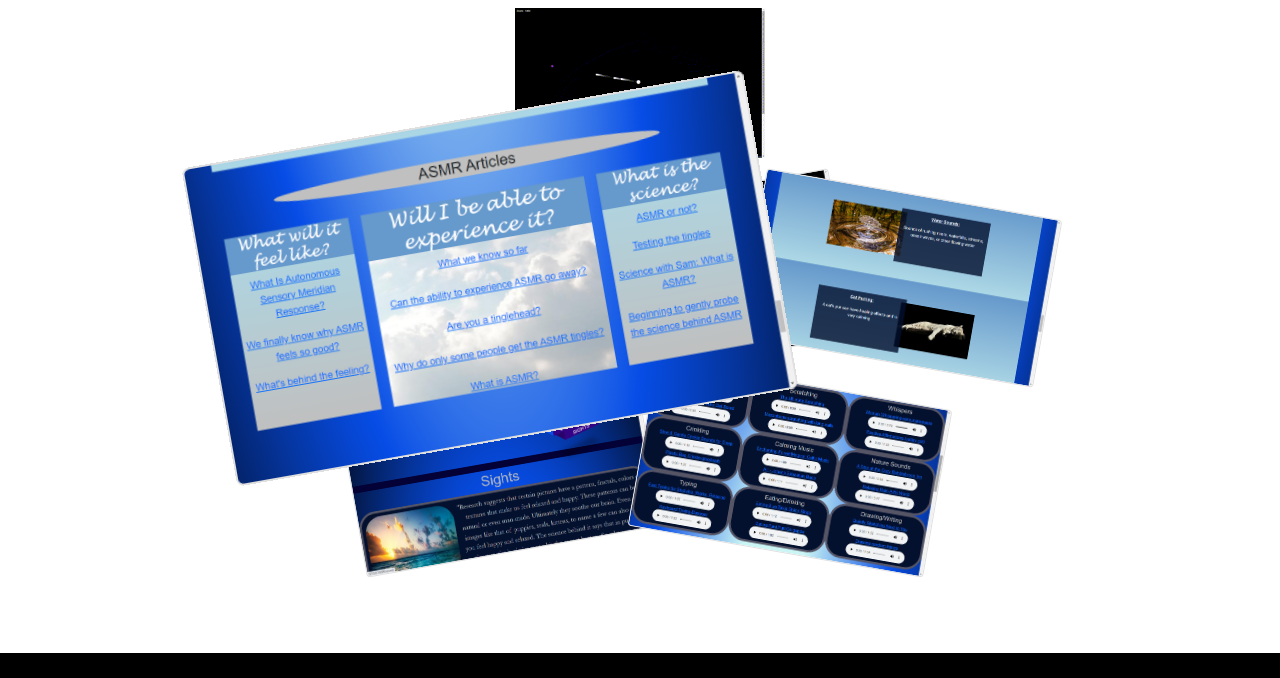
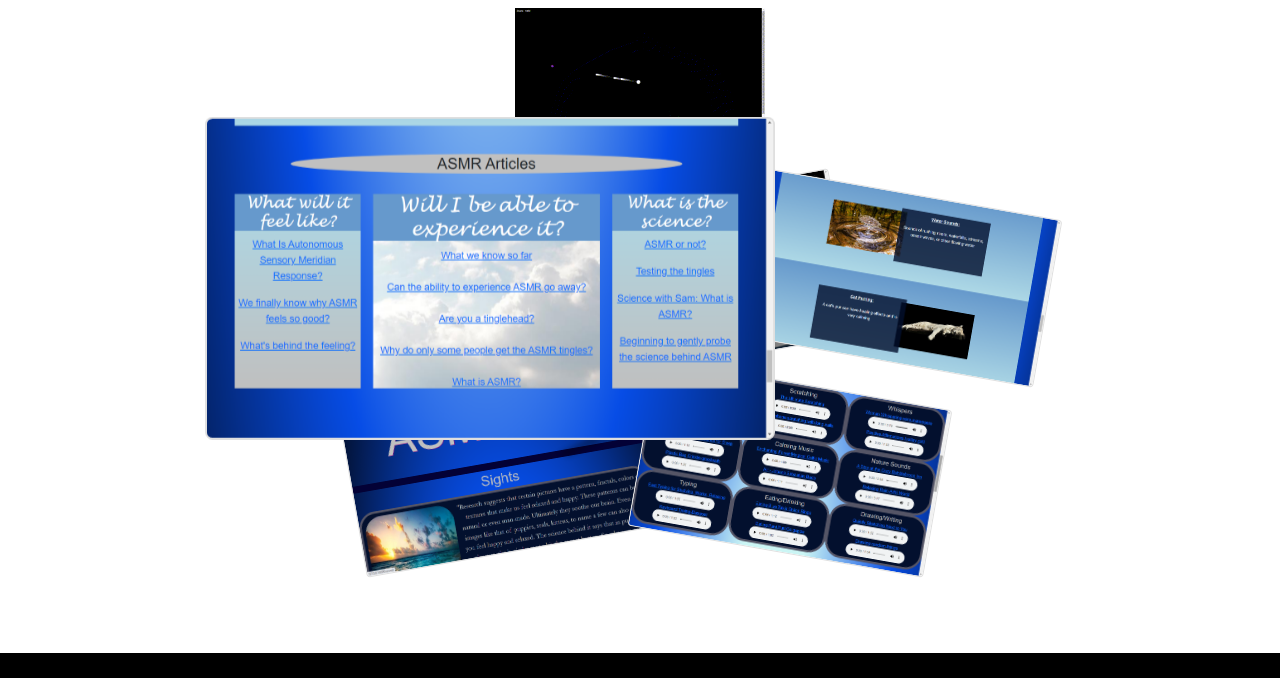
Before and after one commit to lyzx07/Portfolio-site, a plain HTML site: page index.html in a window 1280 px wide. In both pictures the pointer is over the picture 490 px from the left and 1729 px from the top of the page. Shown: the part 1451-2129 px from the top of the page. Drawn offline with nearby package versions, Linux system fonts and the light colour scheme; a web font is replaced by a local one.

Commit message:
changed angle to 0 on hover

```diff
--- a/styles.css
+++ b/styles.css
@@ -136,12 +136,12 @@ p {
 }
 
 .card:hover {
-  transform: scale(1.9) rotate(10deg);
+  transform: scale(1.9) rotate(0deg);
   z-index: 50;
 }
 
 .angle:hover {
-  transform: scale(1.9) rotate(-10deg);
+  transform: scale(1.9) rotate(0deg);
   z-index: 50;
 }
 
```
